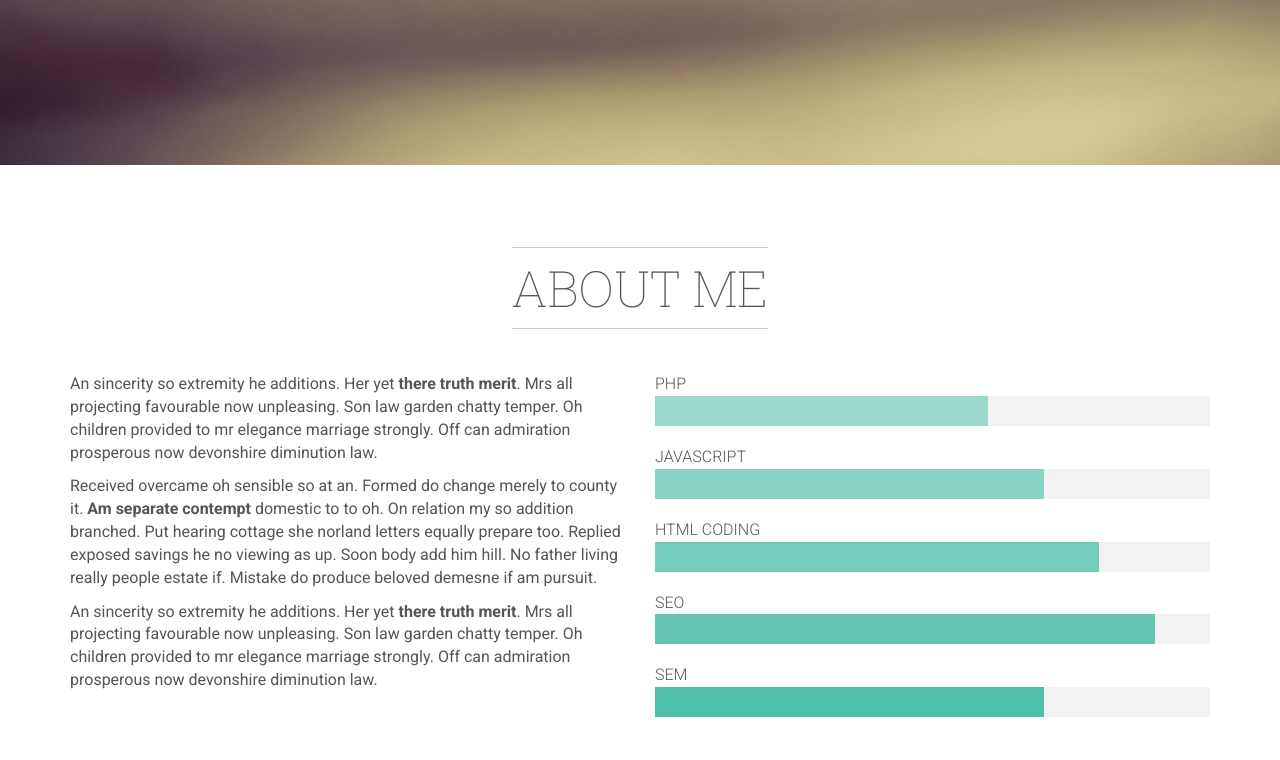
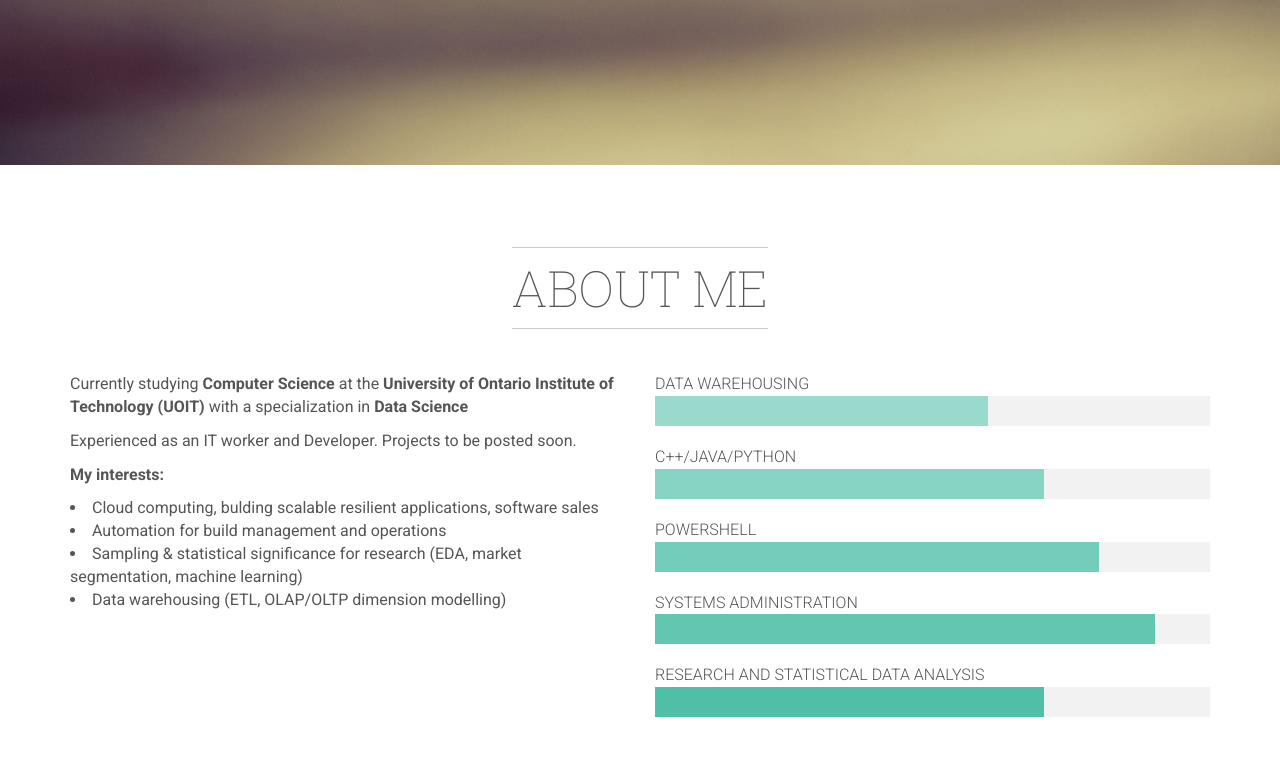
Before and after one commit to adwansyed/adwansyed_com, a plain HTML site: page index.html in a window 1280 px wide. Shown: the part 635-1395 px from the top of the page. Drawn offline with Linux system fonts and the light colour scheme; some packages are replaced by stand-ins of ours.

Commit message:
Updating Details of Site

```diff
--- a/index.html
+++ b/index.html
@@ -62,7 +62,7 @@ _________________________________________________________ -->
                     <span class="icon-bar"></span>
                     <span class="icon-bar"></span>
                 </button>
-                <a class="navbar-brand scrollTo" href="#intro">IT Worker</a>
+                <a class="navbar-brand scrollTo" href="#intro">IT Worker | Developer</a>
             </div>
 
             <div class="navbar-collapse collapse" id="navigation">
@@ -76,8 +76,8 @@ _________________________________________________________ -->
                     </li>
                     <li><a href="#testimonials">Testimonials</a>
                     </li>-->
-                    <li><a href="#references">My work</a>
-                    </li>
+                    <!--<li><a href="#references">My work</a>
+                    </li>-->
 					<!--<li><a href="#customers">Clients</a>
                     </li> -->
                     <li><a href="#contact">Contact</a>
@@ -107,7 +107,7 @@ _________________________________________________________ -->
                                 <img src="img/logo-big.png" alt="logo" width="130">
                             </div>
                             <h1 data-animate="fadeInDown">Hello, hola, नमस्ते !</h1>
-                            <h2 data-animate="slideInUp">I grind HTML and CSS and then weld them with PHP into beautiful and efficient websites.</h2>
+                            <h2 data-animate="slideInUp">Emerging Data Scientist with 3 years experience in the computing industry.</h2>
                         </div>
                     </div>
                 </div>
@@ -132,14 +132,16 @@ _________________________________________________________ -->
 
                             <div class="col-sm-6 text-left" data-animate="fadeInUp">
 
-                                <p>An sincerity so extremity he additions. Her yet <strong>there truth merit</strong>. Mrs all projecting favourable now unpleasing. Son law garden chatty temper. Oh children provided to mr elegance marriage strongly. Off can
-                                    admiration prosperous now devonshire diminution law.</p>
+                                <p>Currently studying <strong>Computer Science</strong> at the <strong>University of Ontario Institute of Technology (UOIT)</strong> with a specialization in <strong>Data Science</strong></p>
 
-                                <p>Received overcame oh sensible so at an. Formed do change merely to county it. <strong>Am separate contempt</strong> domestic to to oh. On relation my so addition branched. Put hearing cottage she norland letters equally prepare
-                                    too. Replied exposed savings he no viewing as up. Soon body add him hill. No father living really people estate if. Mistake do produce beloved demesne if am pursuit.</p>
+                                <p>Experienced as an IT worker and Developer. Projects to be posted soon.</p>
 
-                                <p>An sincerity so extremity he additions. Her yet <strong>there truth merit</strong>. Mrs all projecting favourable now unpleasing. Son law garden chatty temper. Oh children provided to mr elegance marriage strongly. Off can
-                                    admiration prosperous now devonshire diminution law.</p>
+                                <p><strong>My interests: </strong>
+								<li>Cloud computing, bulding scalable resilient applications, software sales </li>
+								<li>Automation for build management and operations </li>
+								<li>Sampling & statistical significance for research (EDA, market segmentation, machine learning)</li>
+								<li>Data warehousing (ETL, OLAP/OLTP dimension modelling) </li>
+								</p>
 
                             </div>
 
@@ -147,18 +149,18 @@ _________________________________________________________ -->
 
                                 <div class="skill-item">
                                     <div class="progress-title">
-                                        PHP
+                                        Data Warehousing
                                     </div>
                                     <div class="progress">
                                         <div class="progress-bar progress-bar-skill1" role="progressbar" aria-valuenow="60" aria-valuemin="0" aria-valuemax="100" style="width: 60%;">
-                                            <span class="sr-only">60</span>
+                                            <span class="sr-only">50</span>
                                         </div>
                                     </div>
                                 </div>
 
                                 <div class="skill-item">
                                     <div class="progress-title">
-                                        Javascript
+                                        C++/Java/Python
                                     </div>
                                     <div class="progress">
                                         <div class="progress-bar progress-bar-skill2" role="progressbar" aria-valuenow="70" aria-valuemin="0" aria-valuemax="100" style="width: 70%;">
@@ -169,7 +171,7 @@ _________________________________________________________ -->
 
                                 <div class="skill-item">
                                     <div class="progress-title">
-                                        HTML coding
+                                        PowerShell
                                     </div>
                                     <div class="progress">
                                         <div class="progress-bar progress-bar-skill3" role="progressbar" aria-valuenow="80" aria-valuemin="0" aria-valuemax="100" style="width: 80%;">
@@ -180,7 +182,7 @@ _________________________________________________________ -->
 
                                 <div class="skill-item">
                                     <div class="progress-title">
-                                        SEO
+                                        Systems Administration
                                     </div>
                                     <div class="progress">
                                         <div class="progress-bar progress-bar-skill4" role="progressbar" aria-valuenow="90" aria-valuemin="0" aria-valuemax="100" style="width: 90%;">
@@ -191,7 +193,7 @@ _________________________________________________________ -->
 
                                 <div class="skill-item">
                                     <div class="progress-title">
-                                        SEM
+                                        Research and Statistical Data Analysis
                                     </div>
                                     <div class="progress">
                                         <div class="progress-bar progress-bar-skill5" role="progressbar" aria-valuenow="70" aria-valuemin="0" aria-valuemax="100" style="width: 70%;">
@@ -858,13 +860,6 @@ _________________________________________________________ -->
                         <p>&copy; 2016 Adwan Salahuddin Syed. All rights reserved.</p>
                     </div>
 
-                 <!--test   <div class="col-sm-12">
-                        <p class="template-bootstrapious">Template by <a href="https://bootstrapious.com/free-templates">Bootstrapious.com</a></p>
-
-                        <!-- Please do not remove the backlink to us, unless you support the development at https://bootstrapious.com/donate. It is part of the license conditions. Thanks for understanding :)        -->
-
-                    </div>
-
                 </div>
 
             </div>
```
